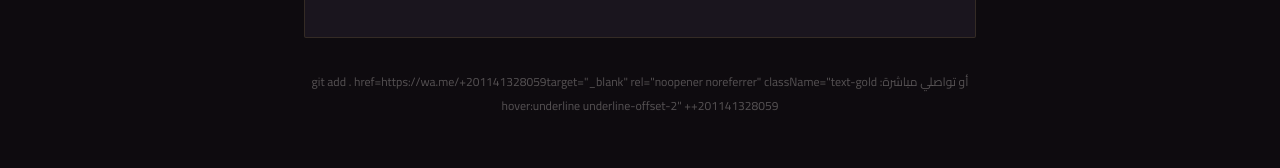
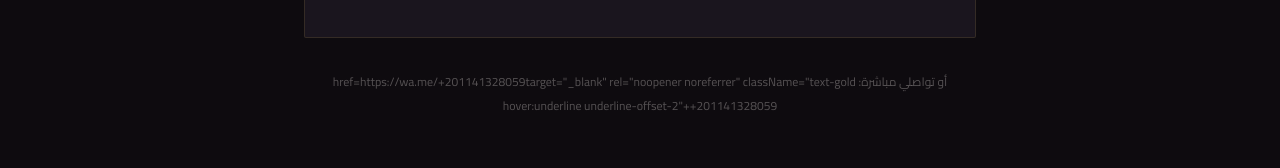
Before and after one commit to youssefNabil2295/Makeup, a React (Vite) app: page /booking in a window 1280 px wide. Shown: the part 839-1007 px from the top of the page. Built offline with nearby package versions, Linux system fonts and the light colour scheme.

Commit message:
fix booking page

```diff
--- a/src/pages/Booking.jsx
+++ b/src/pages/Booking.jsx
@@ -26,14 +26,14 @@ export default function Booking() {
 
         {/* ── رقم مباشر ─────────────────────────────────── */}
 
-            <p className="text-center text-cream/30 text-xs mt-8 leading-6">  أو تواصلي مباشرة:{' '}
-  <a>git add .
-
+            <p className="text-center text-cream/30 text-xs mt-8 leading-6">
+  أو تواصلي مباشرة:{' '}
 
     href={`https://wa.me/${ARTIST.phone}`}
     target="_blank"
     rel="noopener noreferrer"
     className="text-gold hover:underline underline-offset-2"
+  <a>
     +{ARTIST.phone}
   </a>
 </p>
```
